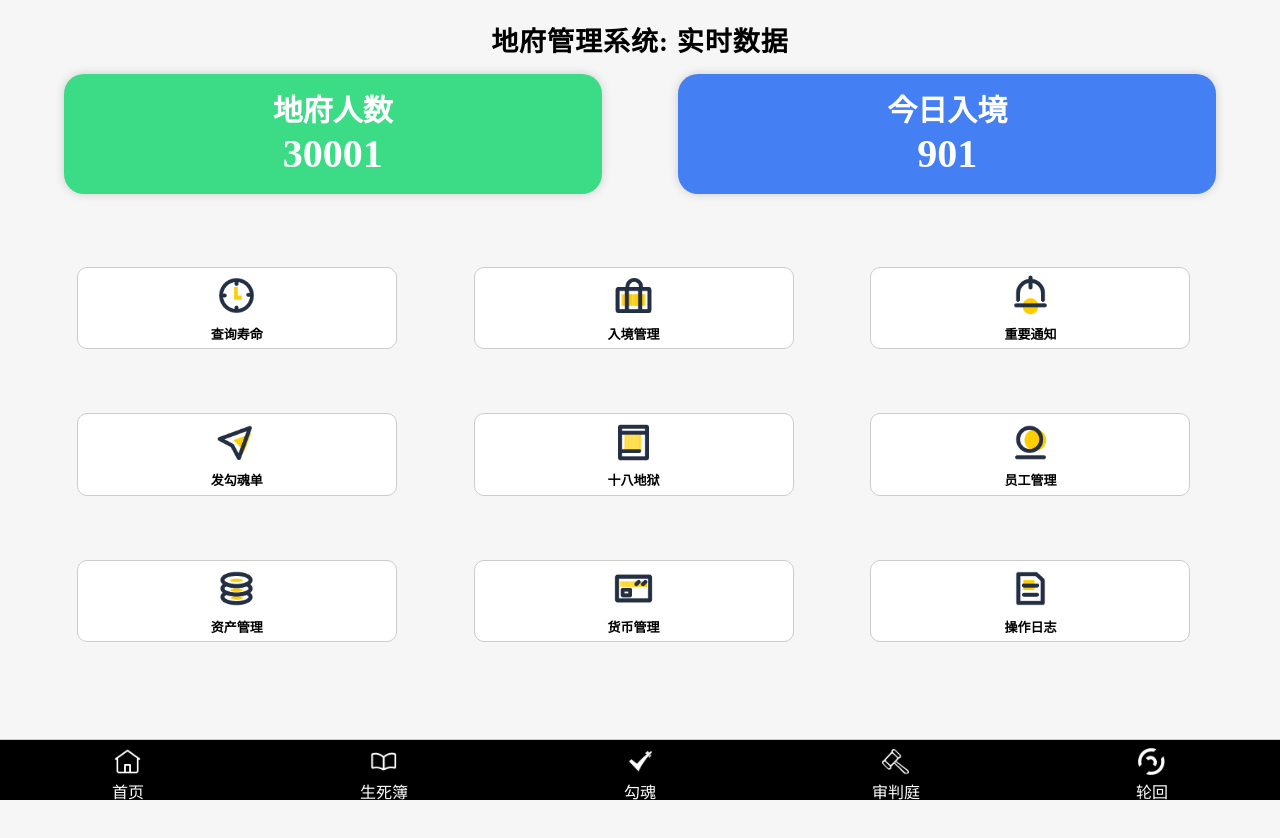
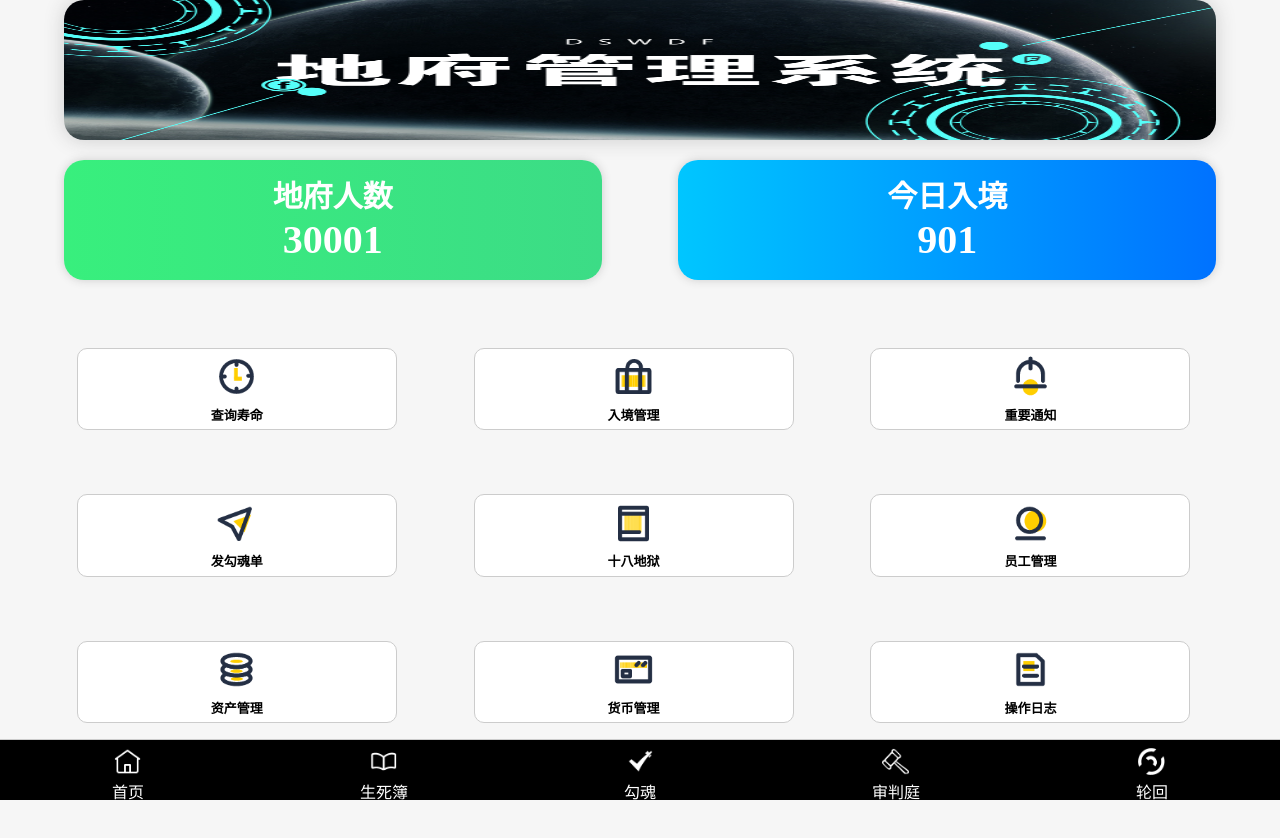
Before and after one commit to DSW1609/DSWDF, a plain HTML site: page index.html in a window 1280 px wide. After the commit the page ends 800 px from the top, so only its background shows below. Drawn offline with Linux system fonts and the light colour scheme.

Commit message:
9 16 21 27 DSW

```diff
--- a/css/index.css
+++ b/css/index.css
@@ -7,13 +7,26 @@ body {
 .df_body {
   position: relative;
   width: 100%;
-  height: 1000px;
+  height: 700px;
+}
+
+.df_bg {
+  position: relative;
+  width: 90%;
+  height: 20%;
+  margin: 0 auto;
+  border-radius: 20px;
+  background-image: url(../images/df_bg.png);
+  background-repeat: no-repeat;
+  background-size: 100% 100%;
+  box-shadow: 0px 0px 20px #ccc;
 }
 
 .df_show_list {
   position: relative;
   width: 100%;
   height: 150px;
+  top: 5px;
   margin: 0 auto;
 }
 
@@ -31,11 +44,11 @@ body {
 }
 
 .df_show_one1 {
-  background: #3cdc86;
+  background: linear-gradient(to right, #38ef7d, #3cdc86);
 }
 
 .df_show_one2 {
-  background: #447ff3;
+  background: linear-gradient(to right, #00c6ff, #0072ff);
   left: 11%;
 }
 
@@ -120,15 +133,17 @@ body {
   margin: 0 auto;
   text-align: center;
 }
-.df_dfgl{
+
+.df_dfgl {
   position: relative;
-  top:10px;
+  top: 5px;
   letter-spacing: 1px;
   margin: 10px;
   padding: 0;
-  font-size: 27px;
+  font-size: 22px;
   text-align: center;
 }
+
 .df_use {
   position: relative;
   width: 100%;
@@ -136,14 +151,16 @@ body {
   top: 10px;
   margin: 0 auto;
 }
-.df_use_cygn{
+
+.df_use_cygn {
   position: relative;
-  top:-10px;
+  top: -10px;
   text-align: center;
   letter-spacing: 1px;
   margin: 10px;
   padding: 0;
 }
+
 .df_use_one {
   position: relative;
   float: left;
@@ -161,30 +178,39 @@ body {
 .df_use_im1 {
   background-image: url(../images/df_use_sm.png);
 }
+
 .df_use_im2 {
   background-image: url(../images/df_use_gl.png);
 }
+
 .df_use_im3 {
   background-image: url(../images/df_use_tz.png);
 }
+
 .df_use_im4 {
   background-image: url(../images/df_use_gh.png);
 }
+
 .df_use_im5 {
   background-image: url(../images/df_use_dy.png);
 }
+
 .df_use_im6 {
   background-image: url(../images/df_use_yg.png);
 }
+
 .df_use_im7 {
   background-image: url(../images/df_use_zc.png);
 }
+
 .df_use_im8 {
   background-image: url(../images/df_use_hb.png);
 }
+
 .df_use_im9 {
   background-image: url(../images/df_use_rz.png);
 }
+
 .df_use_im {
   position: relative;
   width: 60%;
--- a/index.html
+++ b/index.html
@@ -13,7 +13,10 @@
 <body>
   <!-- 主要内容开始 -->
   <div class="df_body">
-    <h2 class="df_dfgl">地府管理系统: 实时数据</h2>
+    <!-- 首页大图开始 -->
+    <div class="df_bg">
+    </div>
+    <!-- 首页大图结束 -->
     <!-- 上方数据展示窗口开始 -->
     <div class="df_show_list">
       <!-- 单个展示窗口开始 -->
```
Also changed, not shown: images/DF_BG.png (added).
